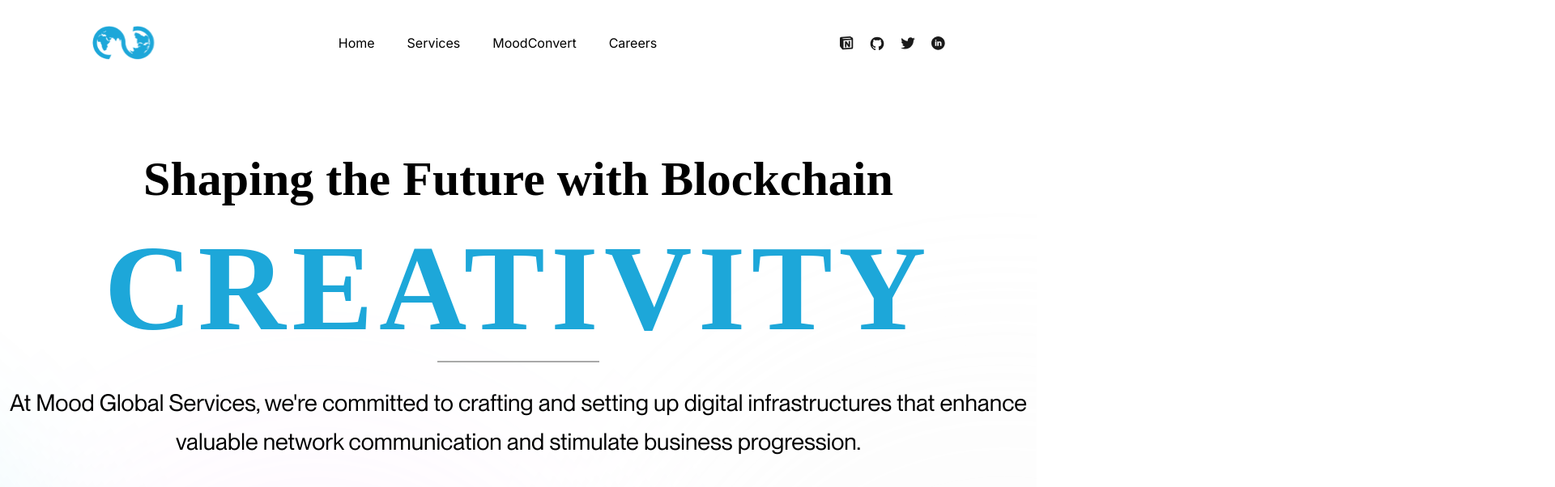
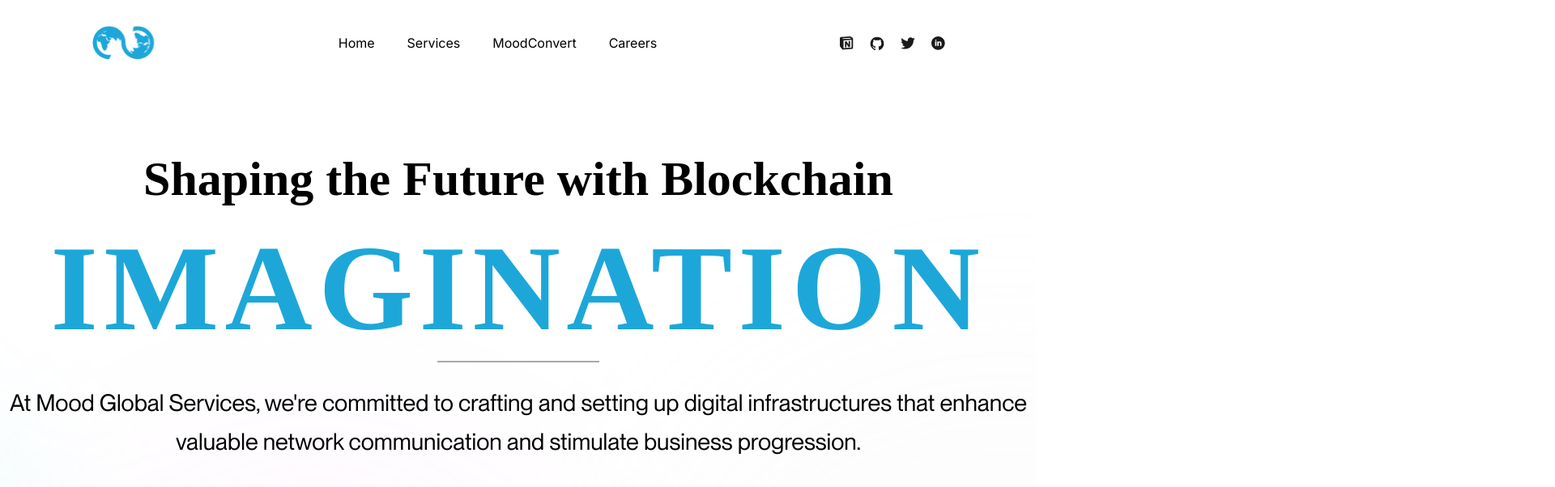
Before and after one commit to omeaag/mgs-website, a Next.js app: page / in a window 1280 px wide. Shown: the top 602 px of the page at 81% size, 1920 px wide, since content can reach past the window. Built offline with nearby package versions, Linux system fonts and the light colour scheme; a web font is replaced by a local one.

Commit message:
animated texts added

```diff
--- a/Components/Accordion/AudiSmartContract.jsx
+++ b/Components/Accordion/AudiSmartContract.jsx
@@ -44,9 +44,9 @@ function AudiSmartContract() {
           Audi Smart <span>Contract</span>
         </p>
         {display === true ? (
-          <Image src={accordionUp} />
+          <Image alt="accordion-up" src={accordionUp} />
         ) : (
-          <Image src={accordionDown} />
+          <Image alt="accordion-down" src={accordionDown} />
         )}
       </div>
 
--- a/Components/Accordion/SmartContractSolutions.jsx
+++ b/Components/Accordion/SmartContractSolutions.jsx
@@ -26,6 +26,7 @@ function SmartContractSolutions() {
       image: dappsArchitecture,
     },
   ];
+
   const [display, setDisplay] = useState(false);
 
   return (
@@ -35,9 +36,9 @@ function SmartContractSolutions() {
           Smart Contract <span>Solutions</span>
         </p>
         {display === true ? (
-          <Image alt="accordion-up" src={accordionUp} />
+          <Image alt="accordion up" src={accordionUp} />
         ) : (
-          <Image alt="accordion-down" src={accordionDown} />
+          <Image alt="accordion down" src={accordionDown} />
         )}
       </div>
 
--- a/Components/Footer.jsx
+++ b/Components/Footer.jsx
@@ -6,7 +6,6 @@ import linkedinIcon from "../public/materials/entypo-social_linkedin-with-circle
 import githubIcon from "../public/materials/mdi_github.svg";
 import notionIcon from "../public/materials/mingcute_notion-fill.svg";
 const Footer = () => {
-
   return (
     <footer>
       <div className="footerContainer">
@@ -27,10 +26,10 @@ const Footer = () => {
           <div className="rightFooter">
             <div className="ecoFooter">
               <strong>MGS ECOSYSTEM</strong>
-              <button>Home</button>
-              <button>Services</button>
-              <button>MoodConvert </button>
-              <button>Careers</button>
+              <Link href="/">Home</Link>
+              <Link href="/services">Services</Link>
+              <Link href="/mood-convert">MoodConvert</Link>
+              <Link href="/careers">Careers</Link>
               <button>FAQ</button>
               <button>Terms and Conditions</button>
               <button>Privacy Policy</button>
--- a/Components/HomeShapingFuture.jsx
+++ b/Components/HomeShapingFuture.jsx
@@ -1,12 +1,37 @@
-import "@/public/style/HomeShaping.css";
+import { useEffect, useState } from "react";
+import "../public/style/HomeShaping.css";
 
 export default function HomeShapingFuture() {
+  let texts = [
+    "Creativity",
+    "Technology",
+    "Imagination",
+    "Innovation",
+    "Simplicity",
+  ];
+  const [index, setIndex] = useState(0);
+  const [currentText, setCurrentText] = useState(texts[index]);
+
+  useEffect(() => {
+    const interval = setInterval(() => {
+      setIndex((prevIndex) => (prevIndex + 1) % texts.length);
+    }, 3000);
+
+    return () => {
+      clearInterval(interval);
+    };
+  }, []);
+
+  useEffect(() => {
+    setCurrentText(texts[index]);
+  }, [index]);
+
   return (
     <div className="HomeShapingContainer">
       <div className="HomeShapingHeaders">
         <p className="text-shaping">Shaping the Future with Blockchain</p>
 
-        <p className="text-creativity">Creativity</p>
+        <p className="text-creativity">{currentText}</p>
       </div>
 
       <div className="HomeShapingBottomLine"></div>
--- a/Components/OurPortfolio.jsx
+++ b/Components/OurPortfolio.jsx
@@ -1,11 +1,11 @@
-"use client"
-import { Swiper, SwiperSlide } from 'swiper/react';
-import 'swiper/swiper-bundle.css';
-import Image from 'next/image';
-import { useRef } from 'react';
-import SwiperCore, { Navigation } from 'swiper';
-import styles from "../public/style/OurPortfolioStyle.css"
-import Script from 'next/script'
+"use client";
+import { Swiper, SwiperSlide } from "swiper/react";
+import "swiper/swiper-bundle.css";
+import Image from "next/image";
+import { useRef } from "react";
+import SwiperCore, { Navigation } from "swiper";
+import styles from "../public/style/OurPortfolioStyle.css";
+import Script from "next/script";
 import iconoir_design from "../public/materials/ourPortfolioImages/iconoir_design-nib.svg";
 import iconoir_dev_laptop from "../public/materials/ourPortfolioImages/iconoir_dev-mode-laptop.svg";
 import iconoir_dev_phone from "../public/materials/ourPortfolioImages/iconoir_dev-mode-phone.svg";
@@ -24,28 +24,27 @@ import RightArrow from "../public/materials/ourPortfolioImages/Vector 17.svg";
 import Heart from "../public/materials/ourPortfolioImages/Vector.svg";
 import { useState } from "react";
 
-
 function OurPortfolio() {
   SwiperCore.use([Navigation]);
   const photos = [
     {
       id: 1,
-            url: Block1
+      url: Block1,
     },
 
     {
       id: 2,
-            url: Block2
+      url: Block2,
     },
 
     {
       id: 3,
-            url: Block3
+      url: Block3,
     },
 
     {
       id: 4,
-            url: Block4
+      url: Block4,
     },
   ];
   const swiper1 = useRef(null);
@@ -76,7 +75,7 @@ function OurPortfolio() {
   };
 
   return (
-        <div className='allContainer-5'>
+    <div className="allContainer-5">
       <Image id="iconoir_design" src={iconoir_design} />
       <Image id="iconoir_dev_laptop" src={iconoir_dev_laptop} />
       <Image id="iconoir_dev_phone" src={iconoir_dev_phone} />
@@ -84,19 +83,22 @@ function OurPortfolio() {
       <Image id="streamline_interface" src={streamline_interface} />
       <Image id="heart" src={Heart} />
       <div className="headerContainer-5">
-                <h1>Our <span>Portfolio</span></h1>
+        <h1>
+          Our <span>Portfolio</span>
+        </h1>
         <Image id="" src={Line} />
       </div>
-            <p className="headerContainerp">An analysis of the Blockchain marketplace in 2021 by Markets and Markets found the industry is expected to grow from a value of $4.9 billion (as of 2021) to $67.4 billion by 2026. This represents a Compound Annual Growth Rate of 68.4% during the forecast period.</p>
-            <div className='galleryContainer'>
+      <p className="headerContainerp">
+        An analysis of the Blockchain marketplace in 2021 by Markets and Markets
+        found the industry is expected to grow from a value of $4.9 billion (as
+        of 2021) to $67.4 billion by 2026. This represents a Compound Annual
+        Growth Rate of 68.4% during the forecast period.
+      </p>
+      <div className="galleryContainer">
         <button onClick={goPrev1} className="prev-button">
           <Image src={LeftArrow} alt="Sol Ok" width={50} height={50} />
         </button>
-                <Swiper
-                    ref={swiper1}
-                    spaceBetween={10}
-                    slidesPerView={2}
-                >
+        <Swiper ref={swiper1} spaceBetween={10} slidesPerView={2}>
           <SwiperSlide>
             <Image src={photos[0].url} alt="Image 1" width={660} height={600} />
           </SwiperSlide>
@@ -115,7 +117,6 @@ function OurPortfolio() {
         </button>
       </div>
 
-
       {/* THİS PART WİLL BE UPDATED WİTH SWİPER SLİDE */}
       <div className="build30">
         <h2 className="build">Builders and Projects Helped</h2>
@@ -125,7 +126,13 @@ function OurPortfolio() {
         <h1>What People &nbsp;&nbsp;&nbsp;&nbsp; to say about us!</h1>
       </div>
 
-            <div style={{ display: "flex", flexDirection: "column", alignItems: "center" }}>
+      <div
+        style={{
+          display: "flex",
+          flexDirection: "column",
+          alignItems: "center",
+        }}
+      >
         <Image id="" src={Profile} />
         <div className="infoContainer">
           <Image id="" src={LeftArrow} />
@@ -135,6 +142,6 @@ function OurPortfolio() {
       </div>
     </div>
   );
-};
+}
 
 export default OurPortfolio;
--- a/app/page.jsx
+++ b/app/page.jsx
@@ -4,6 +4,7 @@ import OurServices from "../Components/OurServices";
 import HomeShapingFuture from "../Components/HomeShapingFuture";
 import WhatWeDo from "@/Components/WhatWeDo";
 import OurSolution from "@/Components/OurSolution";
+import OurPortfolio from "@/Components/OurPortfolio";
 
 export default function Home() {
   return (
@@ -12,6 +13,7 @@ export default function Home() {
       <WhatWeDo />
       <OurSolution />
       <OurServices />
+      <OurPortfolio />
     </div>
   );
 }
```
Lines whose indentation alone changed are shown as unchanged.
